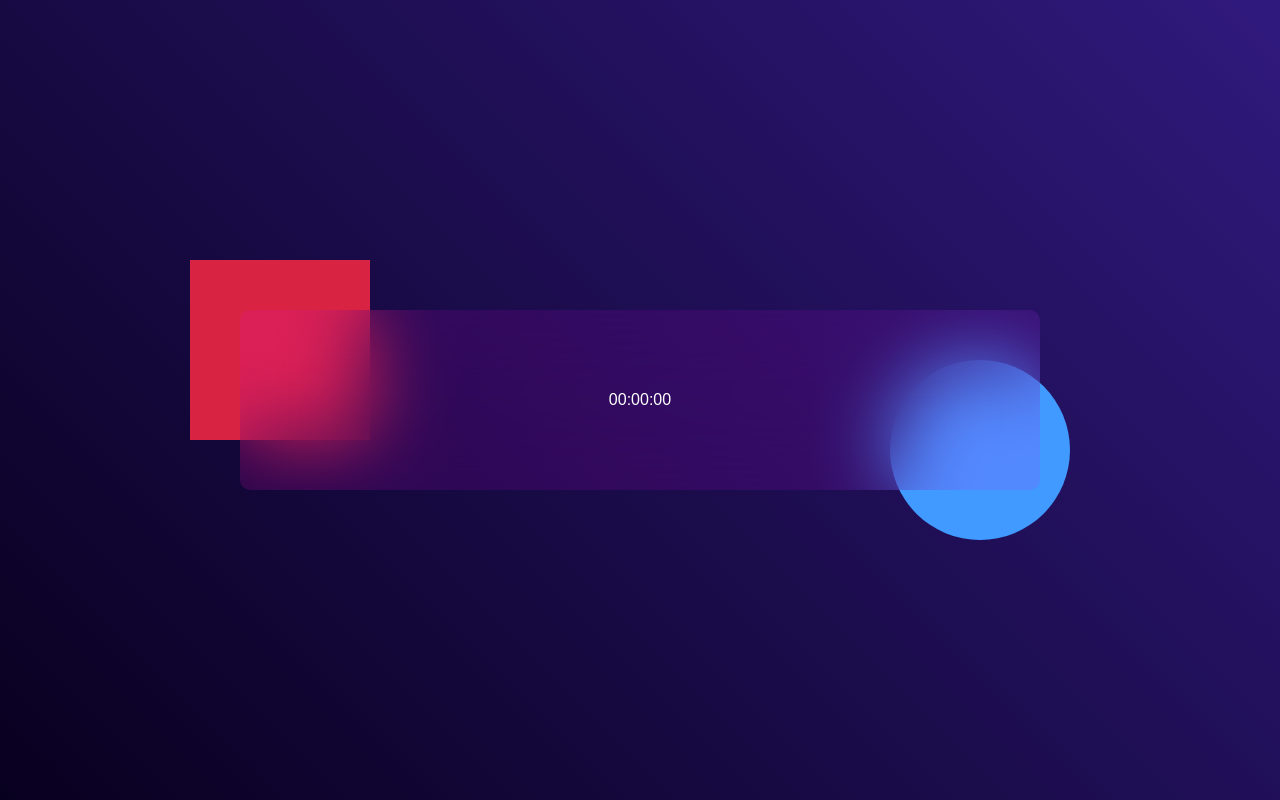
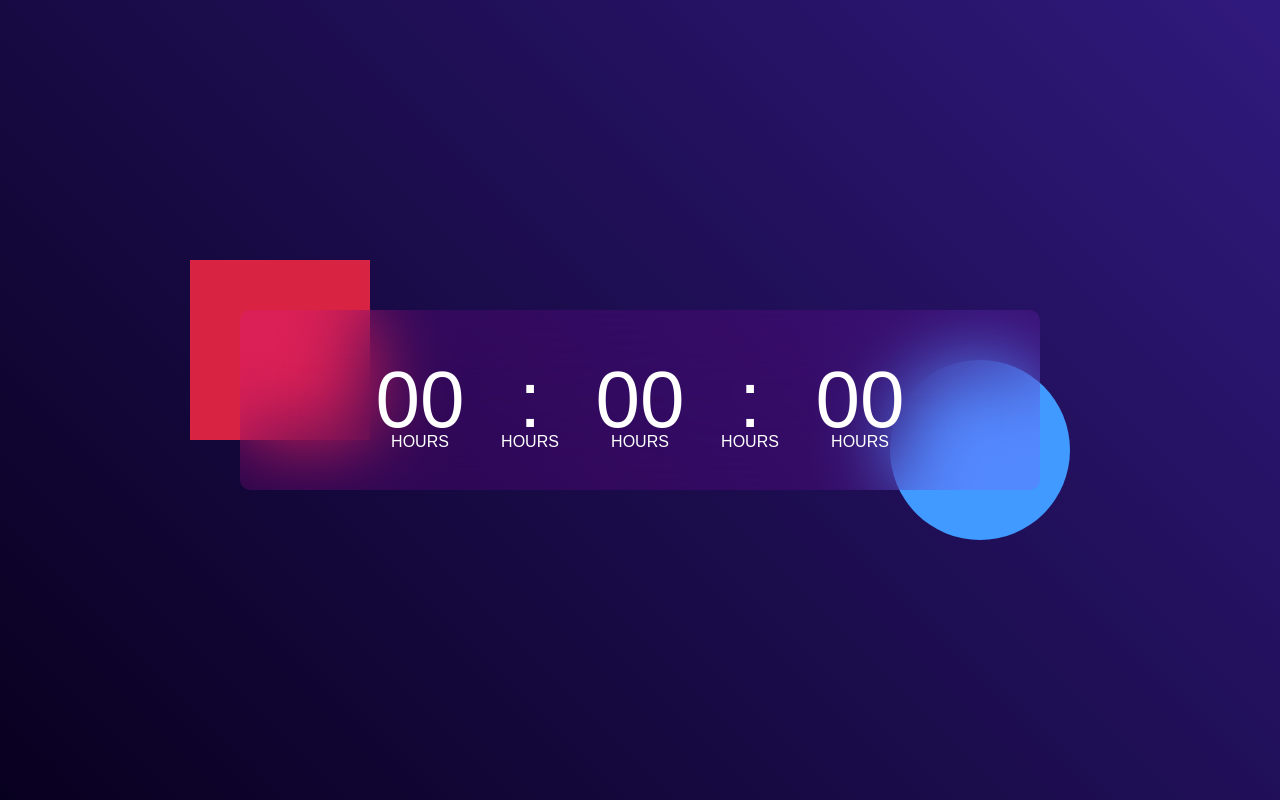
Before and after one commit to Raiynegicheha/Digital-Clock, a plain HTML site: page index.html in a window 1280 px wide. Drawn offline with Linux system fonts and the light colour scheme.

Commit message:
Update style.css

```diff
--- a/style.css
+++ b/style.css
@@ -52,3 +52,21 @@
     z-index: -1;
     border-radius: 50%;
 }
+
+
+.clock span{
+    font-size: 80px;
+    width: 110px;
+    display: inline-block;
+    text-align: center;
+    position: relative;
+}
+
+.clock span::after{
+    content: 'HOURS';
+    font-size: 16px;
+    position: absolute;
+    bottom: -5px;
+    left: 50%;
+    transform: translate(-50%);
+}
```
